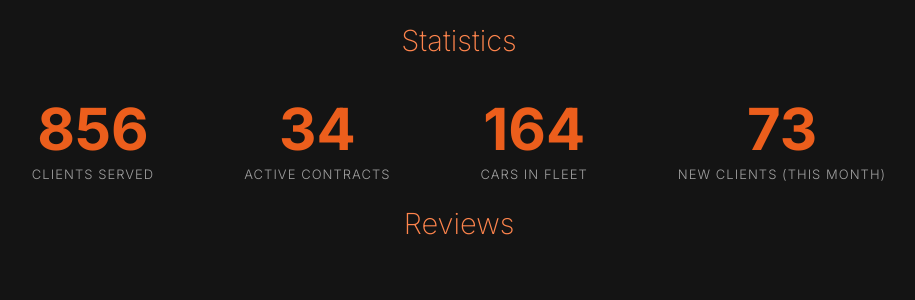
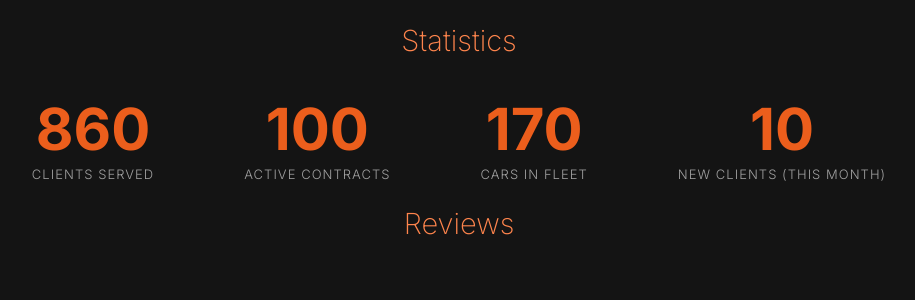
Before and after one commit to firedotguy/desicars.us, a FastAPI app: page / in a window 1280 px wide. Shown: the part 2253-2553 px from the top of the page, without its empty margins (181-1096 px from the left). Run offline with FastAPI, Linux system fonts and the light colour scheme.

Commit message:
feat(backend): provide target values for statistic in .env

```diff
--- a/app/main.py
+++ b/app/main.py
@@ -8,14 +8,14 @@ from fastapi.requests import Request
 from fastapi.responses import Response, FileResponse
 from fastapi.staticfiles import StaticFiles
 
-from app.utils.env import get_bool, get_str
+from app.utils.env import get_bool, get_str, get_int
 from app.utils.logger import setup_logging, format_request
 from app.routers.web import landing
 
 # get dotenv vars
-DEBUG = get_bool('DEBUG', False)
-LOG_LEVEL = get_str('LOG_LEVEL', 'DEBUG').upper()
-LOG_COLORFUL = get_bool('LOG_COLORFUL', DEBUG)
+DEBUG = get_bool("DEBUG", False)
+LOG_LEVEL = get_str("LOG_LEVEL", "DEBUG").upper()
+LOG_COLORFUL = get_bool("LOG_COLORFUL", DEBUG)
 
 # get base dir
 BASE_DIR = Path(__file__).resolve().parent
@@ -24,10 +24,20 @@ BASE_DIR = Path(__file__).resolve().parent
 logging.basicConfig(
     level=LOG_LEVEL,
     format="%(asctime)s [%(levelname)s]: %(message)s",
-    datefmt="%Y-%m-%d %H:%M:%S"
+    datefmt="%Y-%m-%d %H:%M:%S",
 )
 logger = setup_logging(LOG_LEVEL, LOG_COLORFUL)
-logger.debug('CONFIG: DEBUG=%s LOG_LEVEL=%s LOG_COLORFUL=%s', DEBUG, LOG_LEVEL, LOG_COLORFUL)
+logger.debug(
+    "CONFIG: DEBUG=%s LOG_LEVEL=%s LOG_COLORFUL=%s", DEBUG, LOG_LEVEL, LOG_COLORFUL
+)
+logger.debug(
+    "TARGET_CLIENTS=%s TARGET_CONTRACTS=%s TARGET_CARS=%s TARGET_NEW=%s STATS_DURATION=%s",
+    get_int("TARGET_CLIENTS", -1),
+    get_int("TARGET_CONTRACTS", -1),
+    get_int("TARGET_CARS", -1),
+    get_int("TARGET_NEW", -1),
+    get_int("STATS_DURATION", -1),
+)
 
 
 # lifespan (custom startup & shutdown logging)
@@ -39,26 +49,31 @@ async def lifespan(app: FastAPI):
     finally:
         logger.info("DesiCars server stopped")
 
+
 # create fastapi app
 app = FastAPI(
     debug=DEBUG,
-    title='DesiCars',
-    description='DesiCars - car rental company in Texas',
-    version='0.1.0',
-    lifespan=lifespan
+    title="DesiCars",
+    description="DesiCars - car rental company in Texas",
+    version="0.1.0",
+    lifespan=lifespan,
 )
 
+
 # middleware
-@app.middleware('http')
+@app.middleware("http")
 async def middleware(request: Request, call_next: Callable) -> Response:
     response: Response = await call_next(request)
     # custom access log
-    logger.info(format_request(request, response), extra={"highlighter": None}) # remove number highlighting
+    logger.info(
+        format_request(request, response), extra={"highlighter": None}
+    )  # remove number highlighting
     return response
 
 
 # mount static files for templates
-app.mount("/static", StaticFiles(directory=BASE_DIR / 'static'), name="static")
+app.mount("/static", StaticFiles(directory=BASE_DIR / "static"), name="static")
+
 
 # favicon
 @app.get("/favicon.ico")
--- a/app/templates/index.html
+++ b/app/templates/index.html
@@ -509,19 +509,19 @@
     <h2>Statistics</h2>
     <div id="statistics">
         <div class="statistic">
-            <div class="statistic-value" data-target="856" data-duration="1000">0</div>
+            <div class="statistic-value" data-target="{{ target_clients }}" data-duration="{{ stats_duration }}">0</div>
             <div class="statistic-title">clients served</div>
         </div>
         <div class="statistic">
-            <div class="statistic-value" data-target="34" data-duration="1000">0</div>
+            <div class="statistic-value" data-target="{{ target_contracts }}" data-duration="{{ stats_duration }}">0</div>
             <div class="statistic-title">active contracts</div>
         </div>
         <div class="statistic">
-            <div class="statistic-value" data-target="164" data-duration="1000">0</div>
+            <div class="statistic-value" data-target="{{ target_cars }}" data-duration="{{ stats_duration }}">0</div>
             <div class="statistic-title">cars in fleet</div>
         </div>
         <div class="statistic">
-            <div class="statistic-value" data-target="73" data-duration="1000">0</div>
+            <div class="statistic-value" data-target="{{ target_new }}" data-duration="{{ stats_duration }}">0</div>
             <div class="statistic-title">new clients (this month)</div>
         </div>
     </div>
```
Also changed, not shown: app/routers/web/landing.py (+16 -2 lines), app/utils/env.py (+10 -5 lines), app/utils/logger.py (+4 -4 lines), README.md.
